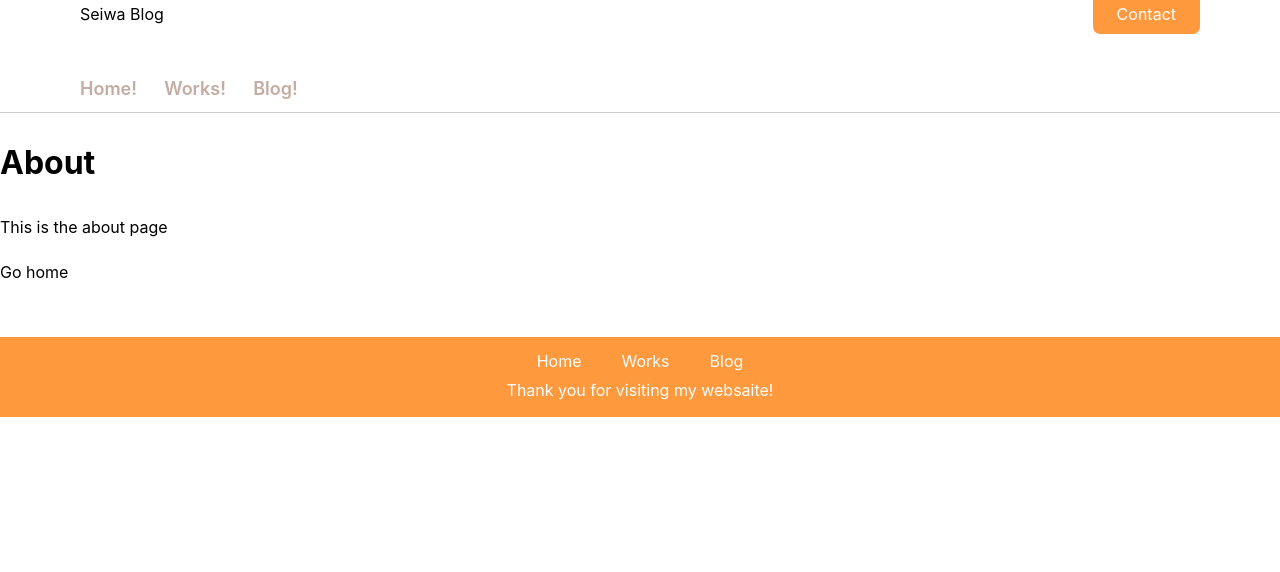
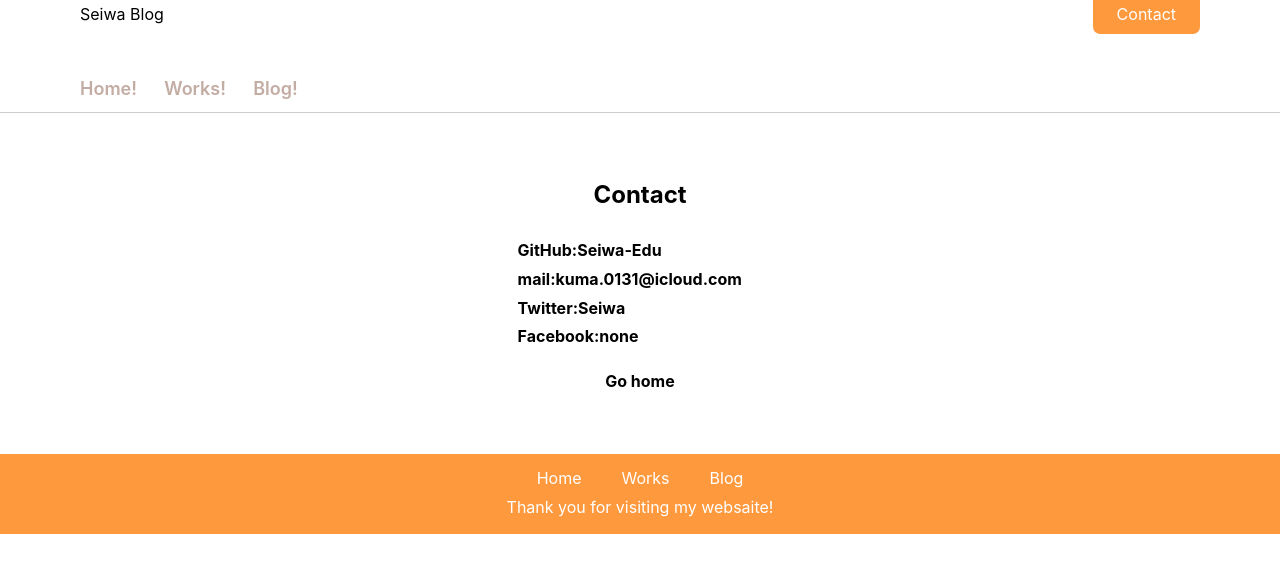
Before and after one commit to Seiwa-Edu/Next-Portforio, a Next.js app: page /contact in a window 1280 px wide. Shown: the top 572 px of the page. Built offline with nearby package versions, Linux system fonts and the light colour scheme.

Commit message:
[add] Contact pageの追加

```diff
--- a/components/Layout.tsx
+++ b/components/Layout.tsx
@@ -20,7 +20,7 @@ const Layout = ({ children, title = 'Seiwa Blog' }: Props)=> (
                <div className={header_css.header__wrap}>
                　　<div className={header_css.header__slide}>
                         <Link href="/"><a className ="logo">Seiwa Blog</a></Link>
-                        <div className="Contact"><Link href="/"><a className={header_css.header__contact}>Contact</a></Link></div>
+                        <div className="Contact"><Link href="/contact"><a className={header_css.header__contact}>Contact</a></Link></div>
                    </div>
                </div>
            </header>
--- a/pages/contact.tsx
+++ b/pages/contact.tsx
@@ -1,15 +1,27 @@
 import Link from 'next/link'
 import Layout from '../components/Layout'
+import contact_css from '../styles/contact.module.css'
 
 const ContactPage = () => (
     <Layout title="Contact | Seiwa Blog">
-      <h1>About</h1>
-      <p>This is the about page</p>
-      <p>
-        <Link href="/">
-          <a>Go home</a>
-        </Link>
-      </p>
+      <section className={contact_css.contact_link}>
+          <div  className={contact_css.contact_wrapper}>
+          <h1>Contact</h1>
+          <div>
+            <p className={contact_css.text}>
+              <a href="https://github.com/Seiwa-Edu" className={contact_css.contact_link}>GitHub:Seiwa-Edu</a>
+              <a href="" className={contact_css.contact_link} >mail:kuma.0131@icloud.com</a>
+              <a href="https://twitter.com/rsa66xkt" className={contact_css.contact_link}>Twitter:Seiwa</a>
+              <a href="" className={contact_css.contact_link}>Facebook:none</a>
+            </p>
+                        </div>
+            <Link href="/">
+              <a>Go home</a>
+            </Link>
+          </div>
+      </section>
+
+
     </Layout>
   )
 
--- /dev/null
+++ b/styles/contact.module.css
@@ -0,0 +1,24 @@
+.contact_link {
+  margin-left: auto;
+  margin-right: auto;
+  width: 45%;
+}
+
+.contact_wrapper {
+  padding: 0.5em 1em;
+  margin: 2em 0;
+  font-weight: bold;
+  color: black; /*文字色*/
+  background: #fff;
+  border-radius: 10px; /*角の丸み*/
+  width: 100%;
+  text-align: center;
+}
+
+.text {
+  text-align: left;
+}
+
+.contact_link {
+  display: block;
+}
```
Also changed, not shown: styles/style.module.css (+15 -0 lines).
